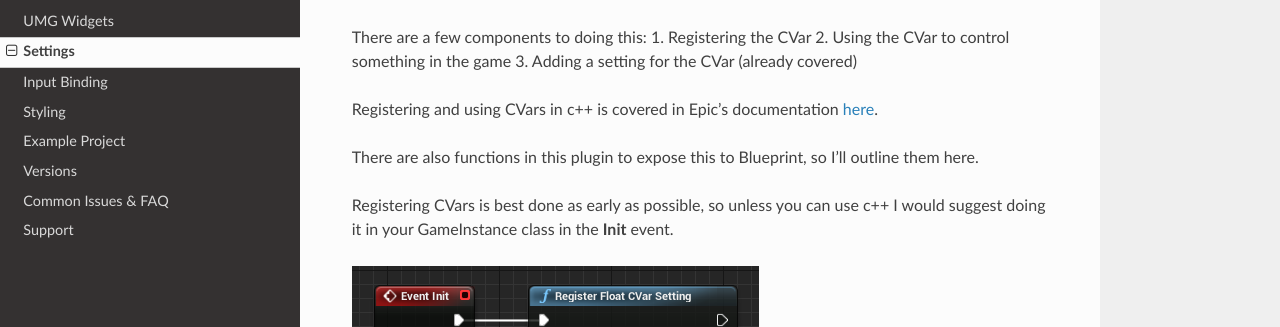
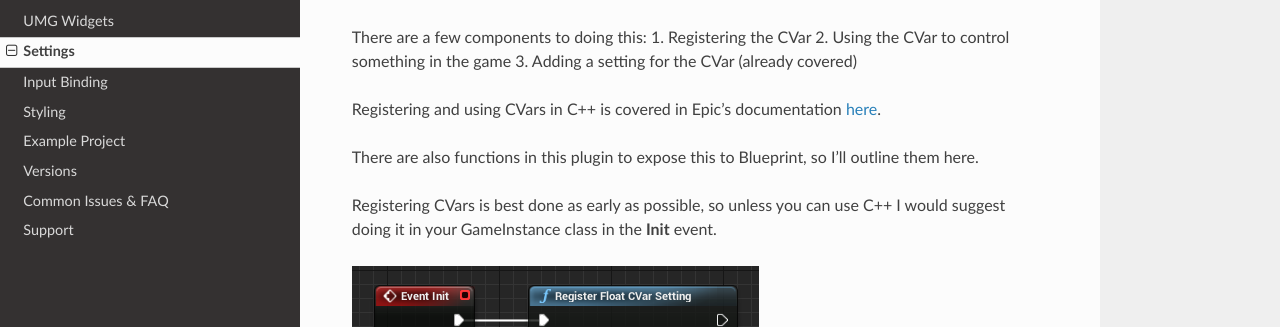
Before and after one commit to Acren/AutoSettings-Docs, an MkDocs documentation site: the page built from docs/settings.md, in a window 1280 px wide and 900 px high, scrolled down 2428 px. Shown: the part 158-485 px from the top of the window. Built offline with MkDocs 1.6.1, drawn with Linux system fonts in a browser that asks for light colours; nearby versions of some CDN libraries; old or Windows-style settings are respelled for this version of MkDocs; some of the changed text lies outside the part shown.

```diff
--- a/docs/settings.md
+++ b/docs/settings.md
@@ -60,11 +60,11 @@ There are a few components to doing this:
 2. Using the CVar to control something in the game
 3. Adding a setting for the CVar (already covered)
 
-Registering and using CVars in c++ is covered in Epic’s documentation [here](https://docs.unrealengine.com/latest/INT/Programming/Development/Tools/ConsoleManager/index.html).
+Registering and using CVars in C++ is covered in Epic’s documentation [here](https://docs.unrealengine.com/latest/INT/Programming/Development/Tools/ConsoleManager/index.html).
 
 There are also functions in this plugin to expose this to Blueprint, so I’ll outline them here.
 
-Registering CVars is best done as early as possible, so unless you can use c++ I would suggest doing it in your GameInstance class in the **Init** event.
+Registering CVars is best done as early as possible, so unless you can use C++ I would suggest doing it in your GameInstance class in the **Init** event.
 
 ![Image](/images/image10.png)
 
@@ -96,7 +96,7 @@ Check the example project for full implementation of custom CVars to control gam
 
 # Default Values
 
-When registering a new CVar in either c++ or Blueprint, you are given the option to specify a default value.
+When registering a new CVar in either C++ or Blueprint, you are given the option to specify a default value.
 
 This is useful when you are defining new CVars that are not built into the engine already, but you may find yourself with the need to change the default value of an existing CVar.
 
@@ -119,7 +119,7 @@ Any Auto Settings setting control can optionally use a Value Mask by setting the
 
 Example usage might be splitting the **r.SetRes** console variable - which contains both resolution and window mode in the form of *1920x1080wf* - into two separate settings, one controlling the resolution and the other controlling the window mode.
 
-The plugin includes subclasses for splitting r.SetRes into resolution and window mode called **ResolutionValueMask** and **WindowModeValueMask**, but more subclasses can be created in either c++ or Blueprint to handle other cases.
+The plugin includes subclasses for splitting r.SetRes into resolution and window mode called **ResolutionValueMask** and **WindowModeValueMask**, but more subclasses can be created in either C++ or Blueprint to handle other cases.
 
 The subclass should override the following two functions:
 
```
Also changed, not shown: docs/index.md (+3 -3 lines), docs/styling.md (+3 -3 lines).
